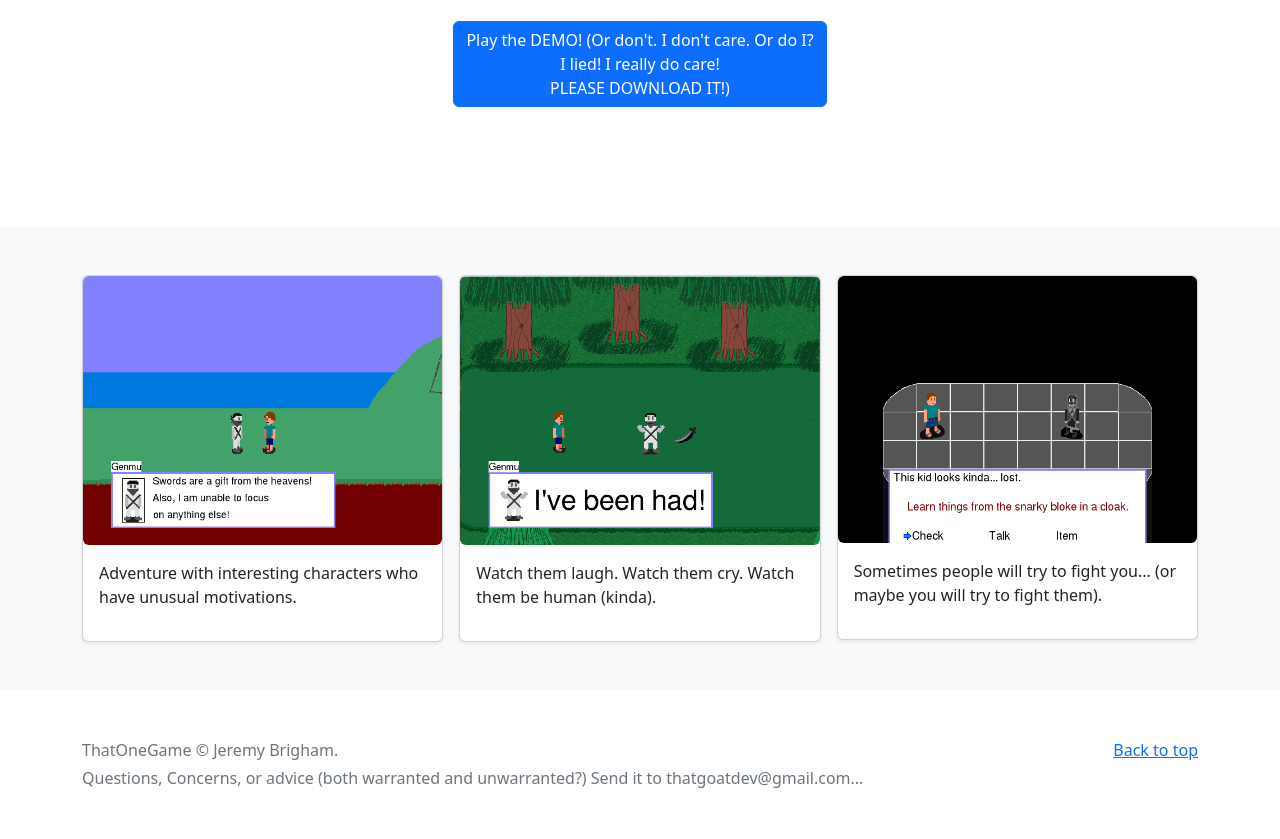
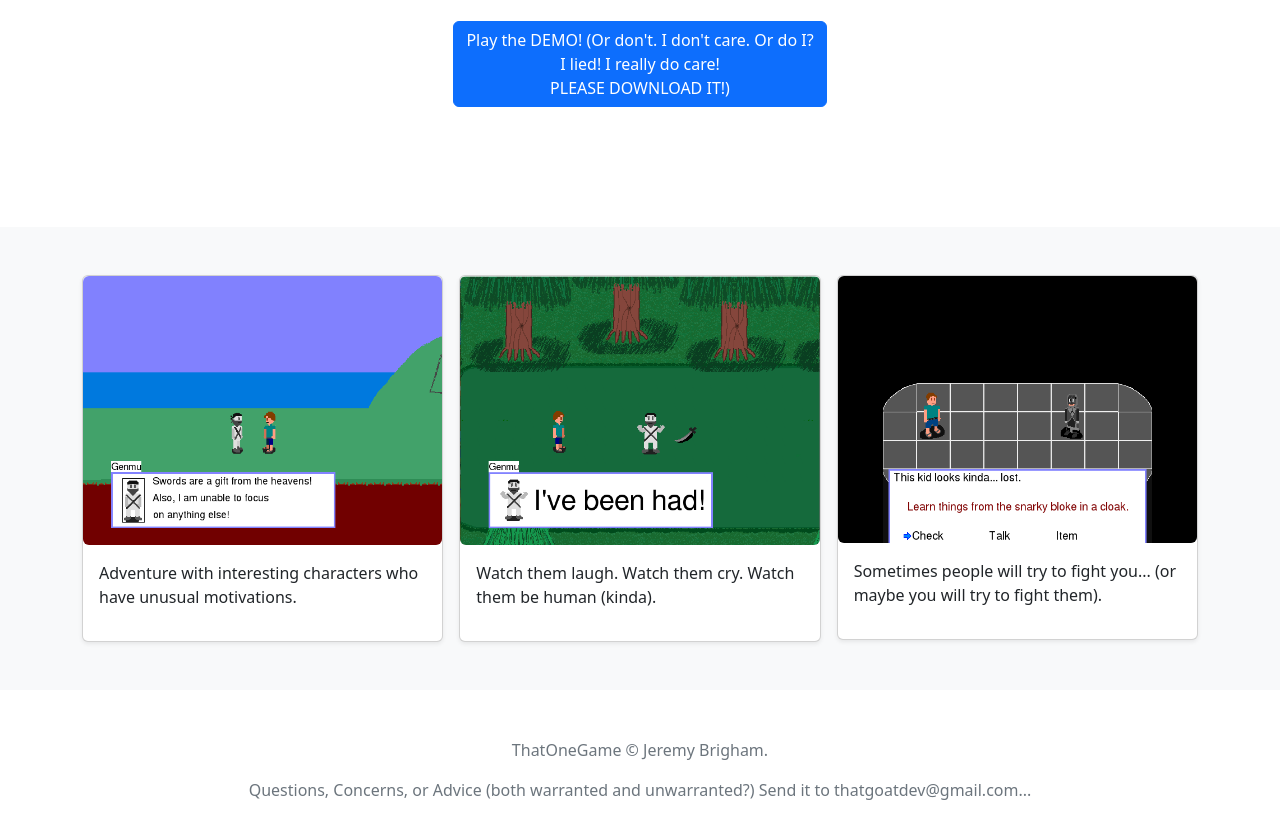
Before and after one commit to Jbrigham-Trinity/Jbrigham-Trinity-github.io, a plain HTML site: page index.html in a window 1280 px wide. Shown: the part 211-1050 px from the top of the page. Drawn offline with nearby package versions, Linux system fonts and the light colour scheme.

Commit message:
Update index.html

```diff
--- a/index.html
+++ b/index.html
@@ -195,10 +195,10 @@
 <footer class="text-muted py-5">
   <div class="container">
     <p class="float-end mb-1">
-      <a href="#">Back to top</a>
+
     </p>
-    <p class="mb-1">ThatOneGame &copy; Jeremy Brigham.</p>
-    <p class="mb-0">Questions, Concerns, or advice (both warranted and unwarranted?) Send it to thatgoatdev@gmail.com...</p>
+    <p class="text-center">ThatOneGame &copy; Jeremy Brigham.</p>
+    <p class="text-center">Questions, Concerns, or Advice (both warranted and unwarranted?) Send it to thatgoatdev@gmail.com...</p>
   </div>
 </footer>
 
```
